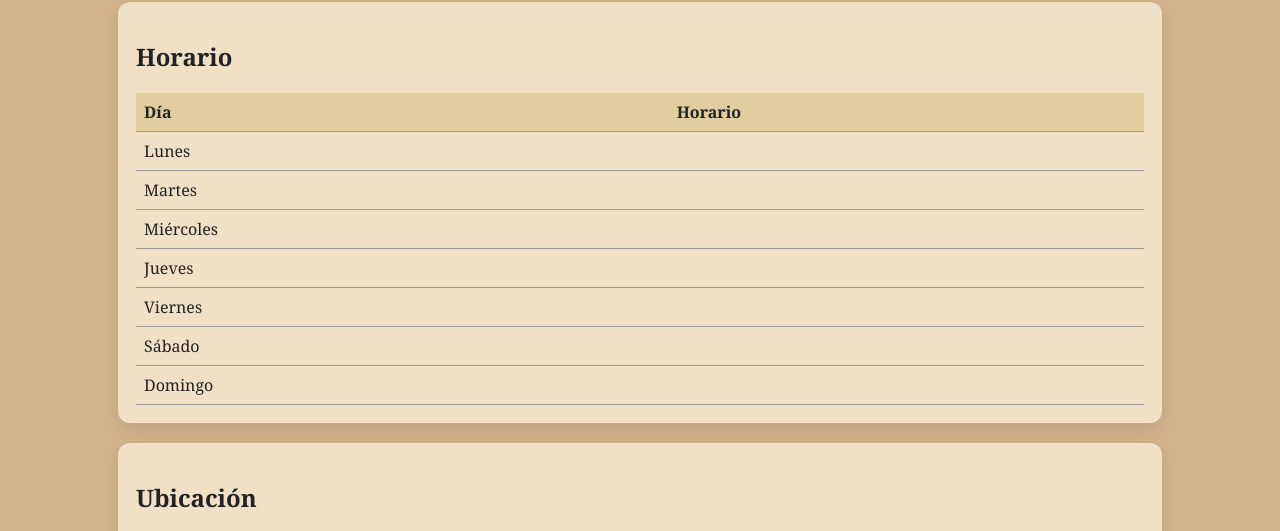
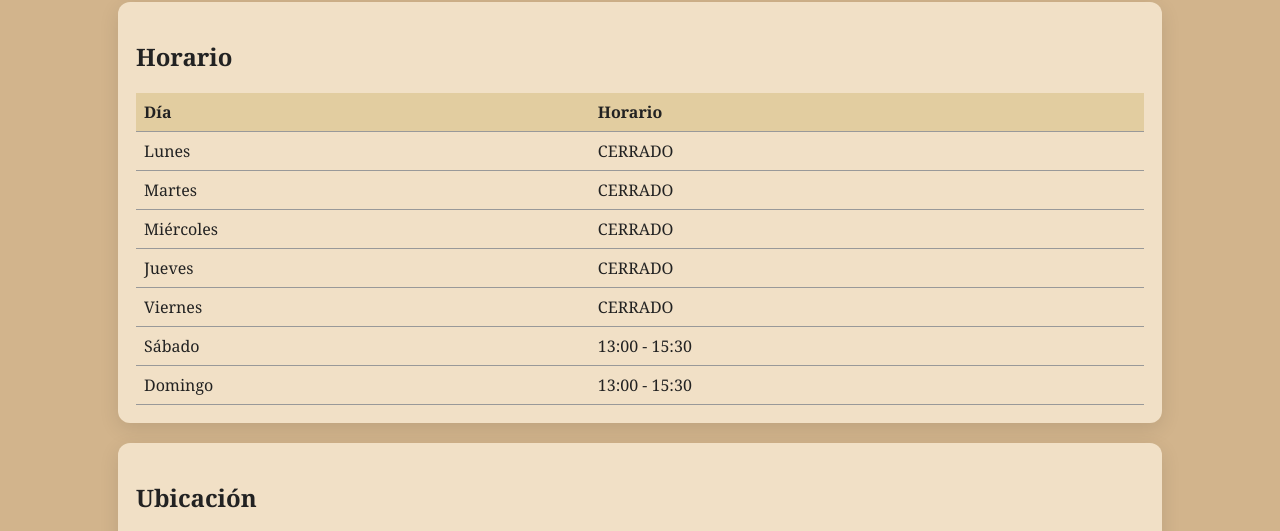
Before and after one commit to MiPaginaOnline/PruebaRestaurantLesGuatlles, a plain HTML site: page index.html in a window 1280 px wide. Shown: the part 1379-1910 px from the top of the page. Drawn offline with Linux system fonts and the light colour scheme; some packages are replaced by stand-ins of ours; a script that the page names is missing.

Commit message:
Update index.html

```diff
--- a/index.html
+++ b/index.html
@@ -261,13 +261,13 @@
           </tr>
         </thead>
         <tbody>
-          <tr><td data-i18n="monday">Lunes</td><td></td></tr>
-          <tr><td data-i18n="tuesday">Martes</td><td></td></tr>
-          <tr><td data-i18n="wednesday">Miércoles</td><td></td></tr>
-          <tr><td data-i18n="thursday">Jueves</td><td></td></tr>
-          <tr><td data-i18n="friday">Viernes</td><td></td></tr>
-          <tr><td data-i18n="saturday">Sábado</td><td></td></tr>
-          <tr><td data-i18n="sunday">Domingo</td><td></td></tr>
+        <tr><td data-i18n="monday">Lunes</td><td class="closed">CERRADO</td></tr>
+        <tr><td data-i18n="tuesday">Martes</td><td class="closed">CERRADO</td></tr>
+        <tr><td data-i18n="wednesday">Miércoles</td><td class="closed">CERRADO</td></tr>
+        <tr><td data-i18n="thursday">Jueves</td><td class="closed">CERRADO</td></tr>
+        <tr><td data-i18n="friday">Viernes</td><td class="closed">CERRADO</td></tr>
+        <tr><td data-i18n="saturday">Sábado</td><td>13:00 - 15:30</td></tr>
+        <tr><td data-i18n="sunday">Domingo</td><td>13:00 - 15:30</td></tr>
         </tbody>
       </table>
     </section>
```
